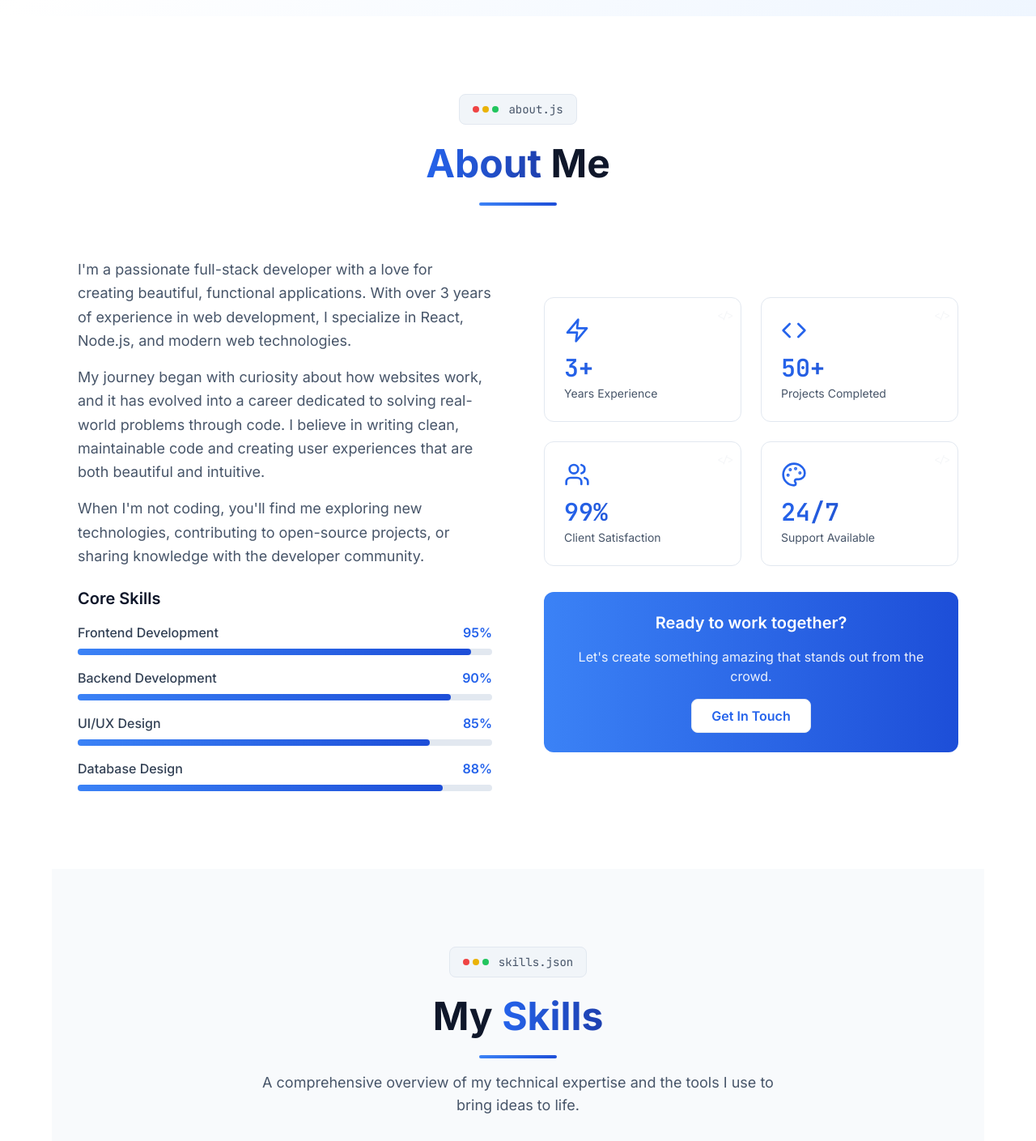
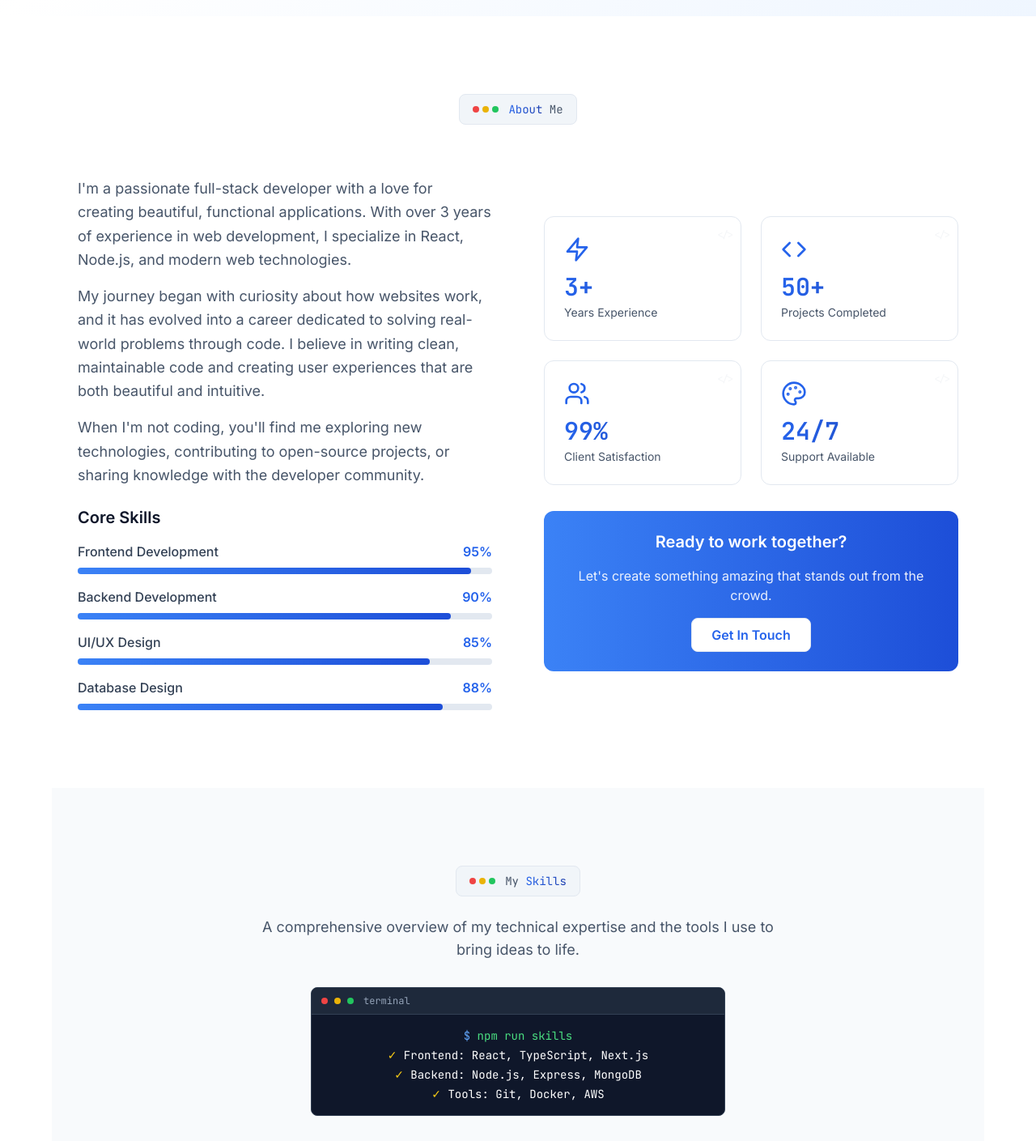
Before and after one commit to roiyot26/portfolio, a React (Vite) app: page / in a window 1280 px wide. Shown: the part 780-2189 px from the top of the page at 81% size. Built offline with nearby package versions, Linux system fonts and the light colour scheme.

Commit message:
add design changes and add projects

```diff
--- a/src/components/About.tsx
+++ b/src/components/About.tsx
@@ -56,14 +56,9 @@ export const About = () => {
                 <div className="w-2 h-2 bg-yellow-500 rounded-full"></div>
                 <div className="w-2 h-2 bg-green-500 rounded-full"></div>
               </div>
-              <span className="text-sm font-mono text-dark-600 dark:text-dark-300">about.js</span>
+              <span className="text-sm font-mono text-dark-600 dark:text-dark-300"><span className="text-gradient">About</span> Me</span>
             </div>
           </div>
-
-          <h2 className="text-3xl sm:text-4xl lg:text-5xl font-bold mb-6">
-            <span className="text-gradient">About</span> Me
-          </h2>
-          <div className="w-24 h-1 bg-gradient-primary mx-auto rounded-full" />
         </motion.div>
 
         <div className="grid lg:grid-cols-2 gap-12 lg:gap-16 items-center">
--- a/src/components/Hero.tsx
+++ b/src/components/Hero.tsx
@@ -1,6 +1,6 @@
 import { useEffect, useRef } from 'react'
 import { motion } from 'framer-motion'
-import { ArrowDown, Download, Github, Linkedin } from 'lucide-react'
+import { ArrowDown, Download, Github, Linkedin, Mail } from 'lucide-react'
 
 export const Hero = () => {
   const heroRef = useRef<HTMLElement>(null)
@@ -173,7 +173,7 @@ export const Hero = () => {
               href="mailto:roiyot261098@gmail.com"
               className="p-3 rounded-full bg-dark-100 dark:bg-dark-800 hover:bg-primary-100 dark:hover:bg-primary-900/30 hover:text-primary-600 dark:hover:text-primary-400 transition-all duration-300 group"
             >
-              <span className="font-medium">Email</span>
+              <Mail size={24} />
             </a>
           </motion.div>
 
--- a/src/components/Projects.tsx
+++ b/src/components/Projects.tsx
@@ -46,15 +46,11 @@ export const Projects = () => {
                 <div className="w-2 h-2 bg-yellow-500 rounded-full"></div>
                 <div className="w-2 h-2 bg-green-500 rounded-full"></div>
               </div>
-              <span className="text-sm font-mono text-dark-600 dark:text-dark-300">projects.js</span>
+              <span className="text-sm font-mono text-dark-600 dark:text-dark-300">Featured <span className="text-gradient">Projects</span></span>
             </div>
           </div>
 
-          <h2 className="text-3xl sm:text-4xl lg:text-5xl font-bold mb-6">
-            Featured <span className="text-gradient">Projects</span>
-          </h2>
-          <div className="w-24 h-1 bg-gradient-primary mx-auto rounded-full mb-4" />
-          <p className="text-lg text-dark-600 dark:text-dark-300 max-w-2xl mx-auto">
+          <p className="text-lg text-dark-600 dark:text-dark-300 max-w-2xl mx-auto mb-8">
             A collection of my best work showcasing creativity, technical skills, and problem-solving abilities.
           </p>
 
--- a/src/components/Skills.tsx
+++ b/src/components/Skills.tsx
@@ -106,15 +106,11 @@ export const Skills = () => {
                 <div className="w-2 h-2 bg-yellow-500 rounded-full"></div>
                 <div className="w-2 h-2 bg-green-500 rounded-full"></div>
               </div>
-              <span className="text-sm font-mono text-dark-600 dark:text-dark-300">skills.json</span>
+              <span className="text-sm font-mono text-dark-600 dark:text-dark-300">My <span className="text-gradient">Skills</span></span>
             </div>
           </div>
 
-          <h2 className="text-3xl sm:text-4xl lg:text-5xl font-bold mb-6">
-            My <span className="text-gradient">Skills</span>
-          </h2>
-          <div className="w-24 h-1 bg-gradient-primary mx-auto rounded-full mb-4" />
-          <p className="text-lg text-dark-600 dark:text-dark-300 max-w-2xl mx-auto">
+          <p className="text-lg text-dark-600 dark:text-dark-300 max-w-2xl mx-auto mb-8">
             A comprehensive overview of my technical expertise and the tools I use to bring ideas to life.
           </p>
 
```
